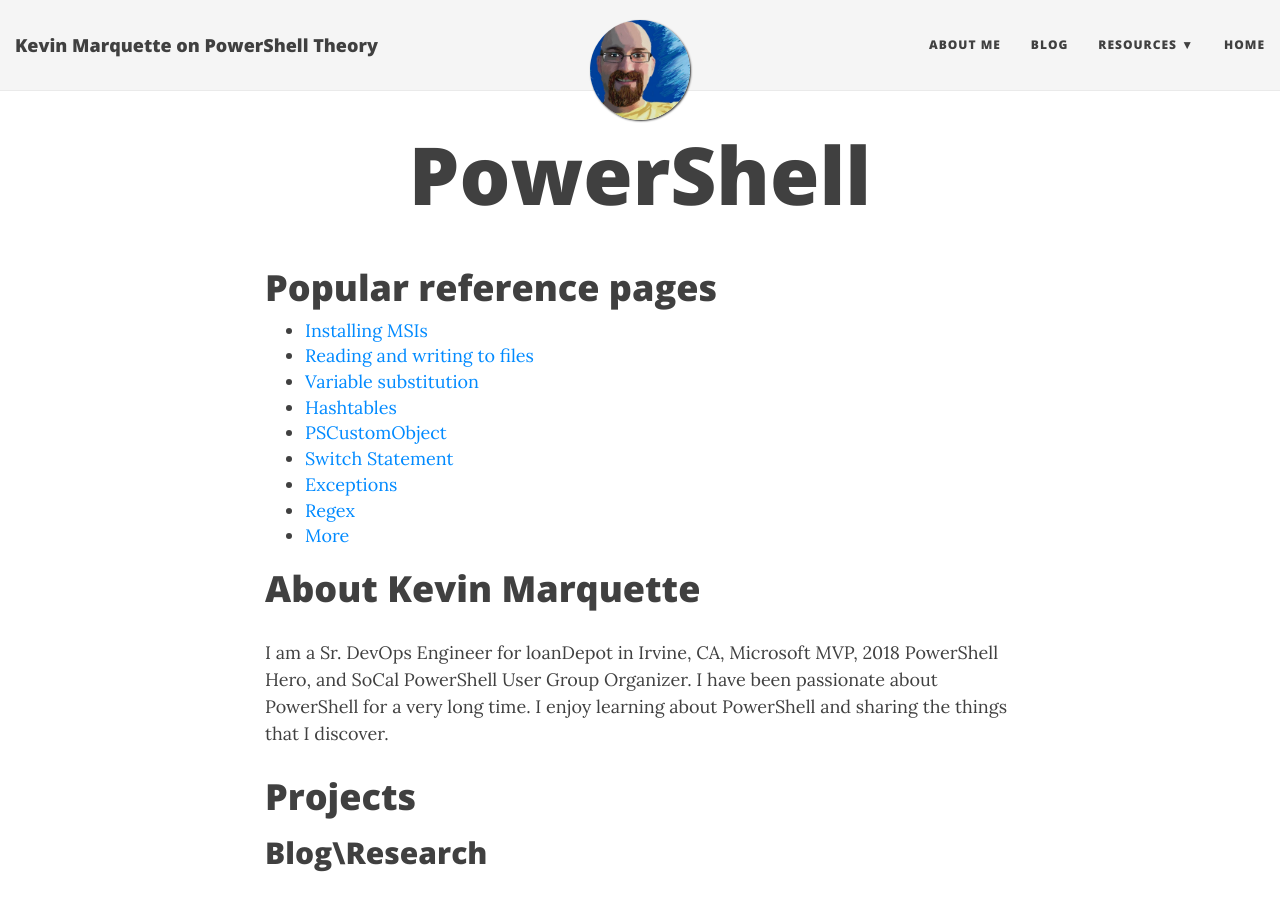
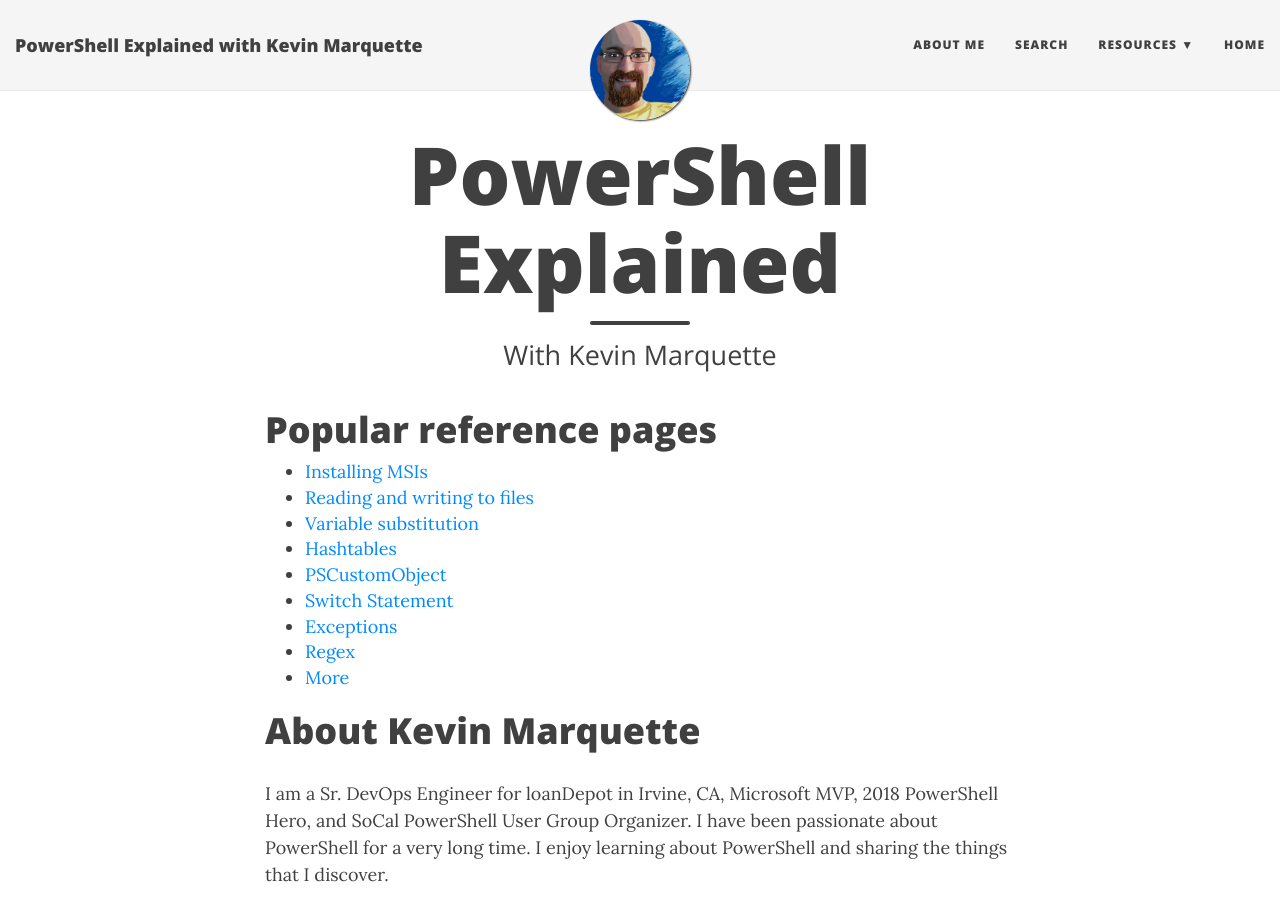
Before and after one commit to KevinMarquette/kevinmarquette.github.io, a Jekyll site: the page built from index.md, in a window 1280 px wide and 900 px high. Built offline with Jekyll 4.4.1, drawn with Linux system fonts in a browser that asks for light colours; nearby versions of some CDN libraries.

Commit message:
rebrand site

```diff
--- a/_config.yml
+++ b/_config.yml
@@ -15,7 +15,7 @@
 # Of course don't forget to change the username and projectname to YOUR username and project
 
 # Name of website
-title: Kevin Marquette on PowerShell Theory
+title: PowerShell Explained with Kevin Marquette
 
 # Short description of your site
 description: I love to explore and discover how Powershell works.
@@ -27,13 +27,14 @@
 # List of links in the navigation bar
 navbar-links:
   About Me: "aboutme/?utm_source=blog&utm_medium=blog&utm_content=navbar"
-  Blog: "blog/?utm_source=blog&utm_medium=blog&utm_content=navbar"
+  Search: "search/?utm_source=blog&utm_medium=blog&utm_content=navbar"
   Resources:
-    - GitHub Pages: "https://pages.github.com/"
-    - MSSQL Server: "sql/?utm_source=blog&utm_medium=blog&utm_content=navbar"
+    - Blog: "blog/?utm_source=blog&utm_medium=blog&utm_content=navbar"
     - Tags: "tags/?utm_source=blog&utm_medium=blog&utm_content=navbar"
     - SiteMap: "sitemap/?utm_source=blog&utm_medium=blog&utm_content=navbar"
-  Home: "/?utm_source=blog&utm_medium=blog&utm_content=navbar"
+    - MSSQL Server: "sql/?utm_source=blog&utm_medium=blog&utm_content=navbar"
+    - GitHub Pages: "https://pages.github.com/"
+  Home: "?utm_source=blog&utm_medium=blog&utm_content=navbar"
 
 # Image to show in the navigation bar - image must be a square (width = height)
 # Remove this parameter if you don't want an image in the navbar
@@ -171,7 +172,7 @@
           label: "Publish"
           help: "Check to publish post, uncheck to hide."
 
-gems:
+plugins:
   - jekyll-paginate
 
 plugins:
--- a/index.md
+++ b/index.md
@@ -1,6 +1,7 @@
 ---
 layout: page
-title: PowerShell
+title: PowerShell Explained
+subtitle: With Kevin Marquette
 ---
 
 # Popular reference pages
```
